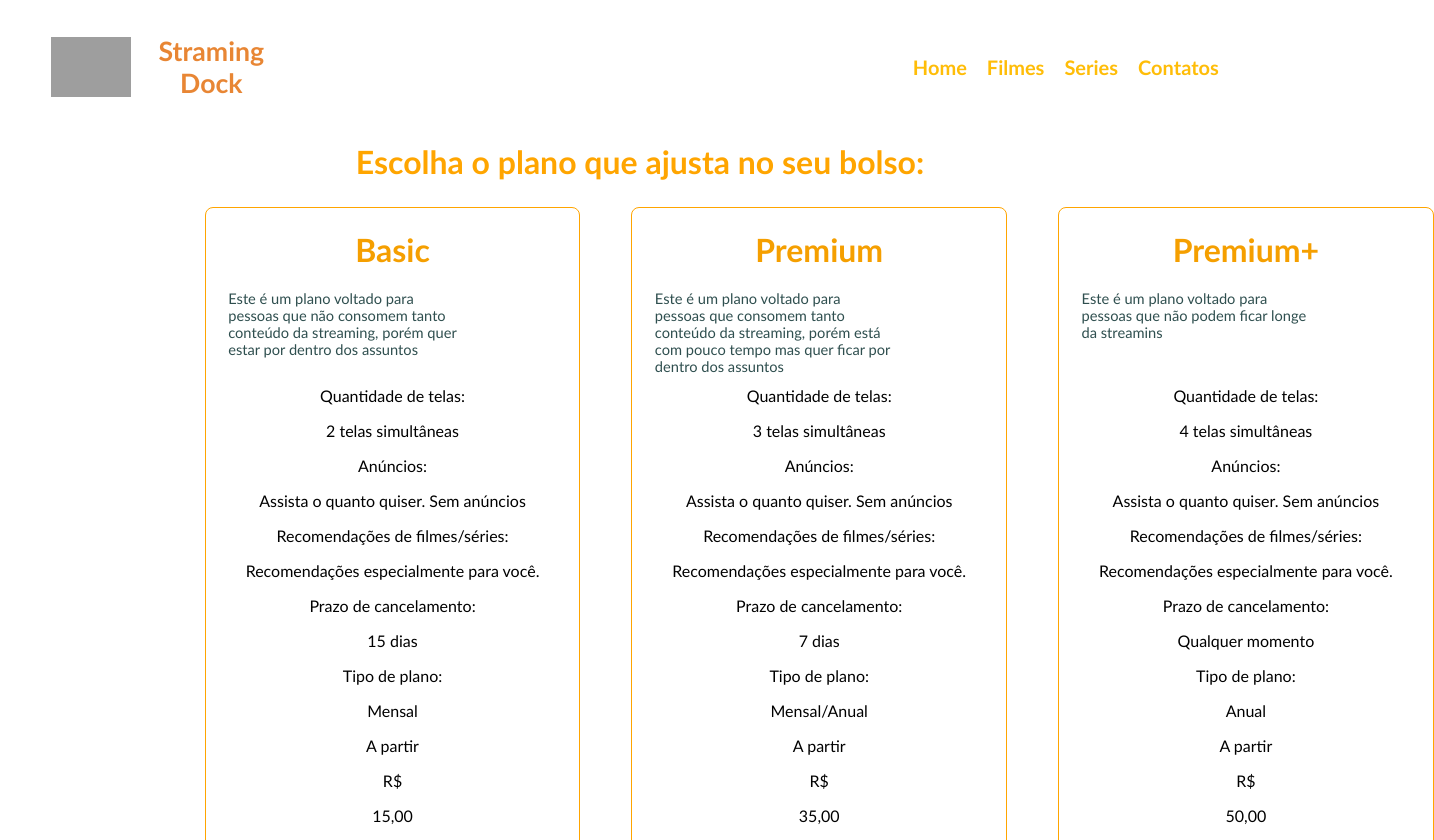
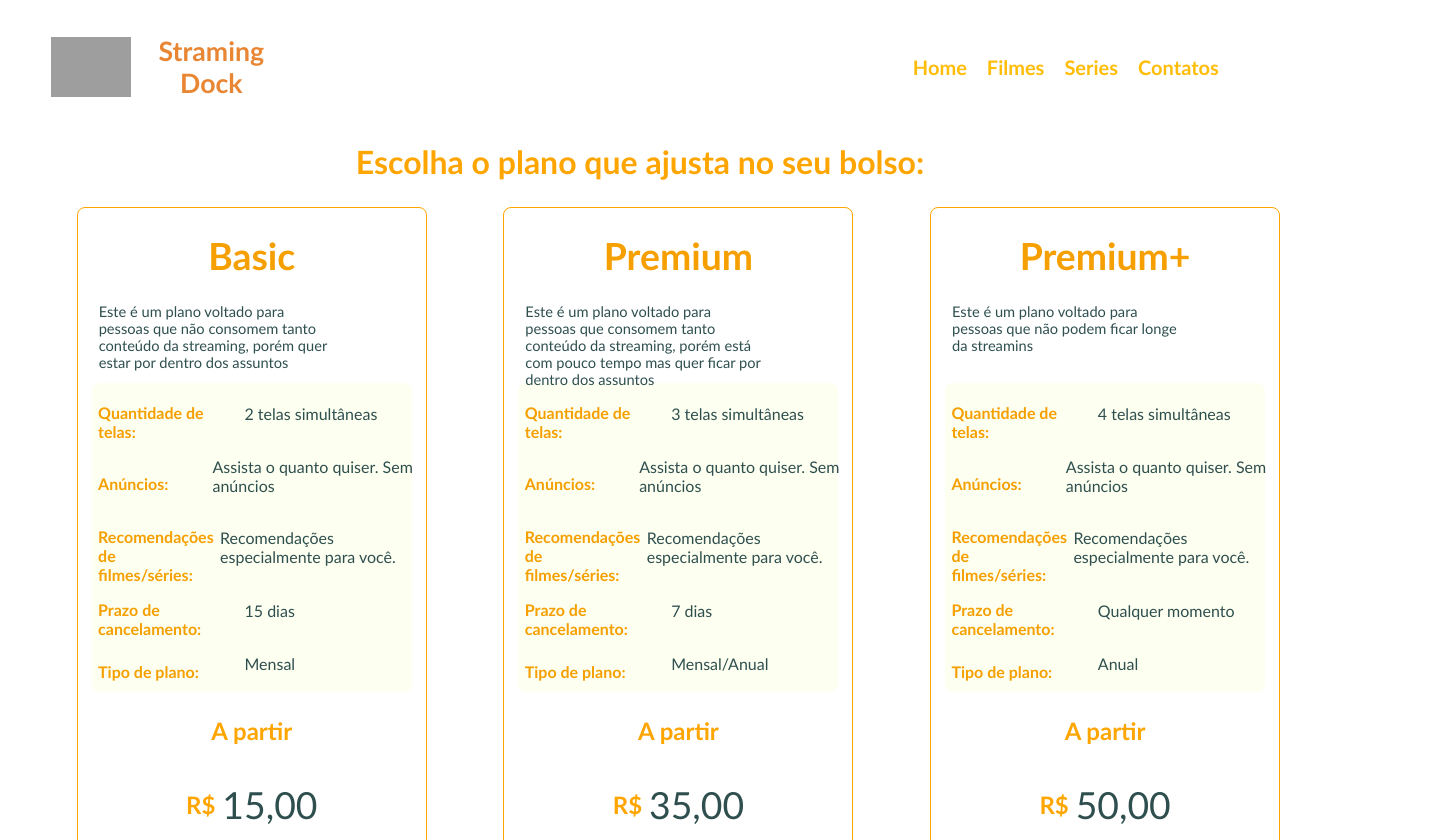
Before and after one commit to JonissonGomes/globotech-react, a React (Create React App) app in the folder streaming-academy/: page / in a window 1280 px wide. Shown: the top 840 px of the page, 1434 px wide, since content can reach past the window. Built offline with nearby package versions, Linux system fonts and the light colour scheme; grey boxes are pictures that could not be loaded.

Commit message:
Estilizando aba de informações gerais e preços

```diff
--- a/streaming-academy/src/pages/Home/index.css
+++ b/streaming-academy/src/pages/Home/index.css
@@ -6,43 +6,127 @@
     display: flex;
     width: 100%;
     margin-top: 2%;
-    margin-left: 12%;
-    margin-right: 12%;
     align-content: center;
 }
 
 .containerBorder {
-    width: 400px;
+    width: 480px;
     border: 1px solid orange;
     border-radius: 8px;
-    margin-left: 4%;
+    margin-left: 6%;
     padding-bottom: 2%;
 }
 
 .labelTitlePlan {
-    font-size: 24pt;
+    font-size: 28pt;
     color: hsl(39, 100%, 48%);
 }
+
 
 .describeText {
     width: 18.4vw;
     height: 10vh;
     text-align: left;
     font-size: 11pt;
+    font-weight: 500;
+    margin-bottom: 0;
     margin-left: 6%;
     color: darkslategrey;
+}
+
+.containerInformations {
+    margin-top: 0;
+    background-color: rgb(253, 255, 240);
+    padding-top: 1%;
+    padding-bottom: 1%;
+    margin-left: 4%;
+    margin-right: 4%;
+    margin-bottom: 0;
+    border-radius: 8px;
+}
+
+.labelTopics {
+    display: flex;
+    align-items: center;
+    margin-top: 0;
+    margin-bottom: 0;
+    margin-left: 2%;
+    color: hsl(39, 100%, 48%);
+    font-weight: 600;
+    width: 100%;
+    text-align: left;
+}
+
+.labelTitle {
+    width: 140px;
+    padding-right: 2%;
+    text-align: left;
+    font-size: 12pt;
+    margin-bottom: 0;
+}
+
+.labelContent {
+    color: darkslategrey;
+    font-weight: 400;
+    text-align: left;
+}
+
+.labelPrice {
+    color: orange;
+    font-weight: 700;
+    font-size: 18pt;
+    margin-bottom: 0;
+}
+
+.cifra {
+    color: orange;
+    font-weight: 700;
+    font-size: 18pt;
+}
+
+.price {
+    font-size: 28pt;
+    font-weight: 400;
+    color: darkslategrey;
+    margin-left: 2%;
+}
+
+.contentPrice {
+    display: flex;
+    justify-content: center;
+    align-items: center;
 }
 
 .buttonGeneric {
     background-color: orange;
     width: 120px;
-    padding: 1px 4px 1px 4px;
+    height: 40px;
     margin-left: 36%;
     margin-right: 36%;
     border-radius: 10px;
+    transition-duration: 200ms;
+}
+
+.buttonGeneric:hover {
+    background-color: rgb(253, 255, 240);
+    width: 120px;
+    height: 40px;
+    margin-left: 36%;
+    margin-right: 36%;
+    border-radius: 10px;
+    cursor: pointer;
+    transition-duration: 300ms;
 }
 
 .buttonText {
     font-weight: 700;
     color: white;
+    padding: 10px;
+    transition-duration: 200ms;
 }
+
+.buttonText:hover {
+    color: orange;
+    cursor: pointer;
+    transition-duration: 300ms;
+}
```
